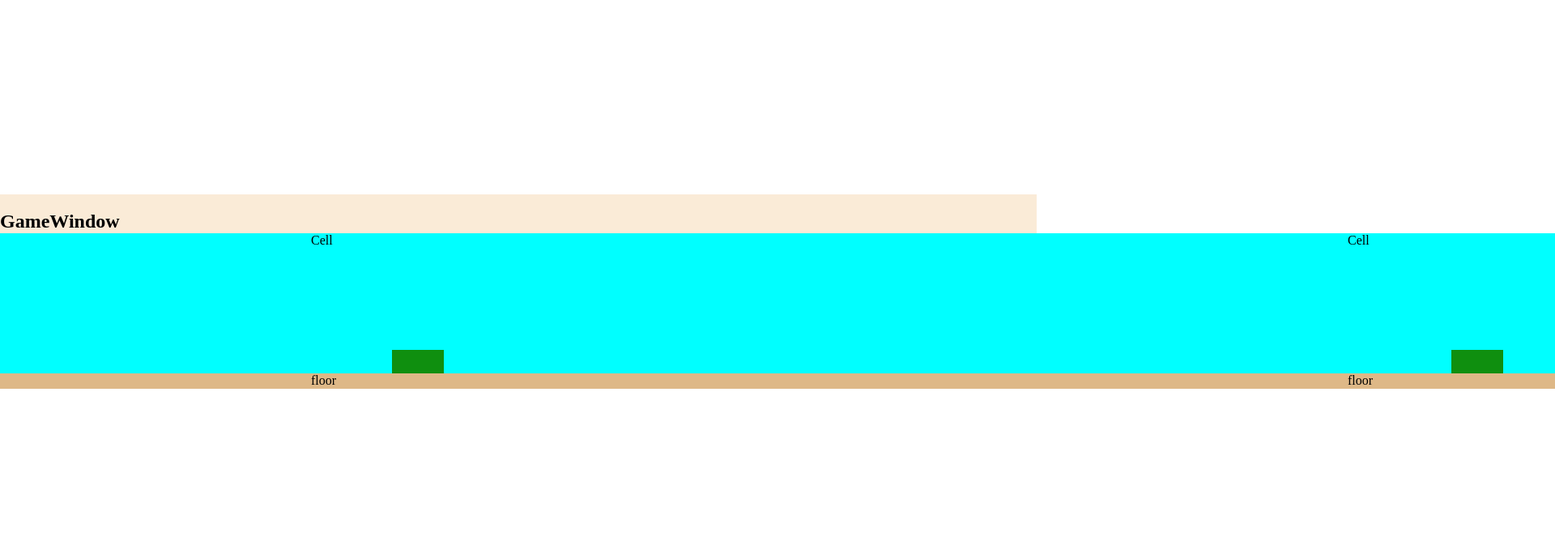
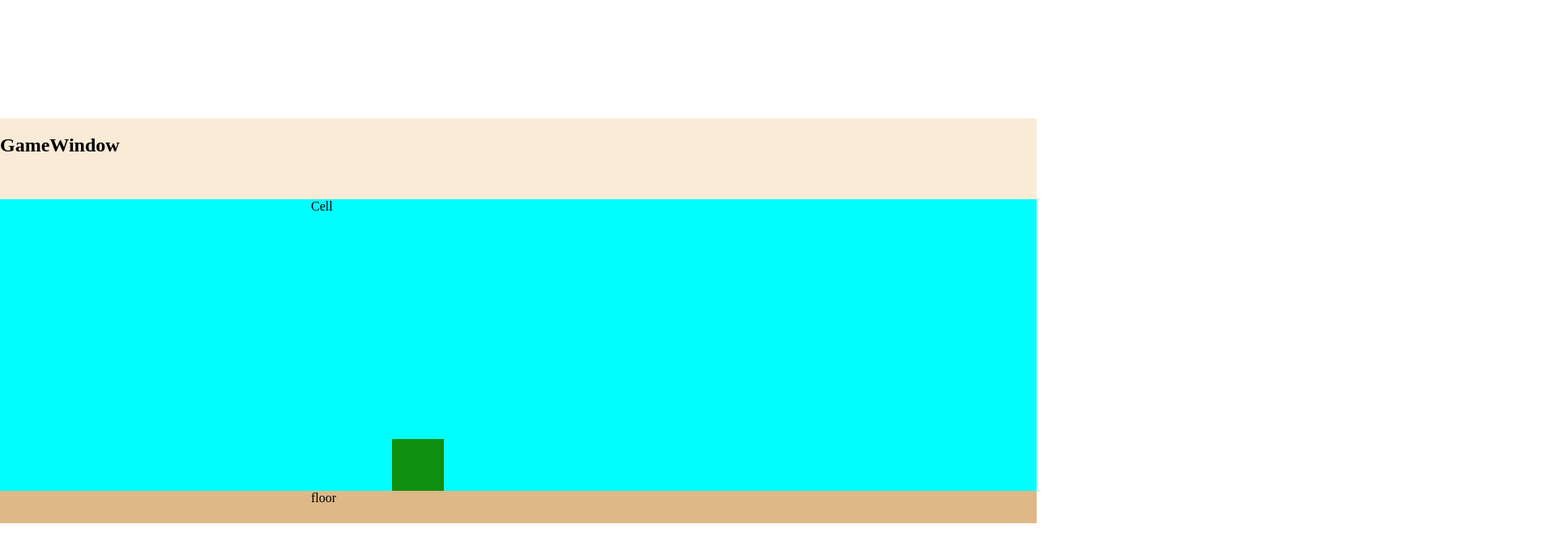
Before and after one commit to Greg0909/MitsuoGame, a website: page public/index.html in a window 1280 px wide. Shown: the top 684 px of the page at 81% size, 1920 px wide, since content can reach past the window. Drawn offline with nearby package versions, Linux system fonts and the light colour scheme.

Commit message:
Se removio el overflow de la derecha y se fijo la altura de la pantalla de juego a 500px

```diff
--- a/public/css/InGame.css
+++ b/public/css/InGame.css
@@ -1,6 +1,9 @@
 body, html{
     margin: 0;
     padding: 0;
+    display: flex;
+    flex-direction: row;
+    align-items: center;
 }
 
 .disable-dbl-tap-zoom {
@@ -11,9 +14,11 @@ body, html{
     position: absolute;
     display: block;
     width: 100vw;
-    height: 30vh;
-    top: 30vh;
+    height: 500px;
+
     background-color: antiquewhite;
+    overflow: hidden;
+    transform: translate(0,-50%);
 }
 
 .cell{
@@ -40,7 +45,7 @@ body, html{
 .object{
     position: absolute;
     background-color: rgb(15, 143, 15);
-    height: 15%;
+    padding-top: 5%;
     width: 5%;
     bottom: 10%;
 }
```
